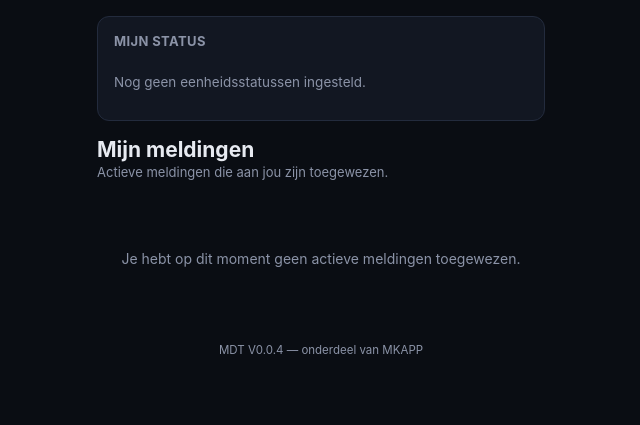
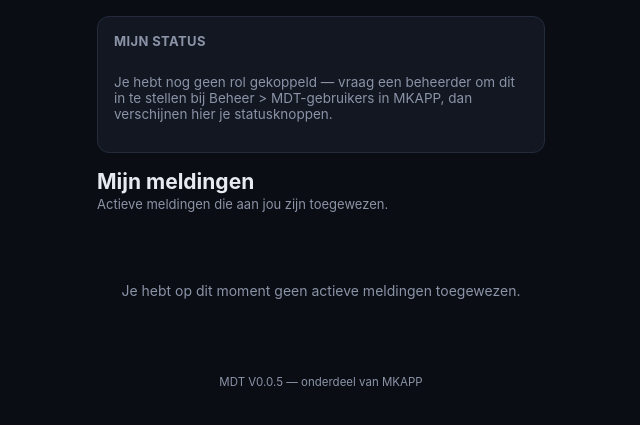
Before and after one commit to WortelXL/mdtmk, a PHP site: page /index.php in a window 1280 px wide. Shown: the part 103-528 px from the top of the page, without its empty margins (319-959 px from the left). Run offline with PHP 8.4, Linux system fonts and the light colour scheme; the visitor is signed in with stand-in values (Sample User, id 1); data that the repository does not hold is empty.

Commit message:
V0.0.5: fase M7 — eenheidsstatussen per rol
- alle_eenheidsstatussen() filtert nu op rol_id (mdt_gebruikers.rol_id)
  in plaats van alle statussen te tonen — geen gekoppelde rol betekent
  een lege lijst, bewust geen generieke terugvallijst.
- zet_eenheidsstatus() weigert nu ook server-side als de gepostte
  status niet bij de eigen gekoppelde rol hoort (niet alleen de UI-
  knoppen verbergen).
- index.php: statuspaneel toont een duidelijke melding als er nog geen
  rol gekoppeld is, of als de eigen rol nog geen statussen heeft.
- README.md/CHANGELOG.md bijgewerkt (vereist MKAPP V2.0.2.4).

Getest tegen een lokale MariaDB: een Bouwploeg-rol met eigen status
ziet alleen die eigen statusknop, een gebruiker zonder rol ziet een
duidelijke lege staat, en een POST met een status van een andere rol
wordt server-side genegeerd (status blijft ongewijzigd) terwijl de
eigen status gewoon nog werkt (inclusief automatische logboekregel).

Co-Authored-By: Claude Sonnet 5 <noreply@anthropic.com>

```diff
--- a/config.php
+++ b/config.php
@@ -34,7 +34,7 @@ define('DB_CHARSET', env_of('DB_CHARSET', 'utf8mb4'));
 // ---- App -------------------------------------------------------------
 // Versienummer, apart bijgehouden van de MKAPP-fasering (M1 t/m M5) —
 // zie CHANGELOG.md voor wat er per versie is toegevoegd/gewijzigd.
-define('APP_VERSION', env_of('APP_VERSION', 'V0.0.4'));
+define('APP_VERSION', env_of('APP_VERSION', 'V0.0.5'));
 
 // ---- Overig ------------------------------------------------------------
 date_default_timezone_set(env_of('APP_TIMEZONE', 'Europe/Amsterdam'));
--- a/includes/functions.php
+++ b/includes/functions.php
@@ -308,16 +308,26 @@ function voeg_logboekregel_toe(PDO $pdo, int $melding_id, string $tekst, int $ge
     $stmt->execute(['m' => $melding_id, 'n' => $tekst, 'a' => $auteur_naam, 'g' => $gebruiker_id]);
 }
 
-// ---- Eenheidsstatus (fase M2) ------------------------------------------
+// ---- Eenheidsstatus (fase M2, per rol sinds fase M7) --------------------
 
-/** Alle eenheidsstatussen (OW/TP/IR/BS/PS/OP), op volgorde. */
-function alle_eenheidsstatussen(PDO $pdo): array
+/**
+ * De eenheidsstatussen die bij $rol_id horen, op volgorde. Sinds fase
+ * M7 hoort elke status bij precies 1 rol (Beheer > Eenheidsstatussen
+ * in MKAPP) — geen gekoppelde rol (null) levert dus altijd een lege
+ * lijst op, bewust geen generieke terugvallijst.
+ */
+function alle_eenheidsstatussen(PDO $pdo, ?int $rol_id): array
 {
-    static $cache = null;
-    if ($cache === null) {
-        $cache = $pdo->query('SELECT * FROM eenheidsstatussen ORDER BY volgorde ASC, id ASC')->fetchAll();
+    static $cache = [];
+    if ($rol_id === null) {
+        return [];
     }
-    return $cache;
+    if (!isset($cache[$rol_id])) {
+        $stmt = $pdo->prepare('SELECT * FROM eenheidsstatussen WHERE rol_id = :r ORDER BY volgorde ASC, id ASC');
+        $stmt->execute(['r' => $rol_id]);
+        $cache[$rol_id] = $stmt->fetchAll();
+    }
+    return $cache[$rol_id];
 }
 
 /** De eenheidsstatus die de gebruiker nu heeft, of null als die nog nooit gezet is. */
@@ -344,6 +354,11 @@ function huidige_eenheidsstatus(PDO $pdo, int $gebruiker_id): ?array
  * Staat `toon_status_overzicht` uit voor dit account (fase M6), dan
  * weigert deze functie server-side — los van `mag_schrijven`, dat gaat
  * alleen over het vrije-tekst-logboek (zie melding.php).
+ *
+ * Sinds fase M7 moet de status ook echt bij de eigen gekoppelde rol
+ * horen — dit is een server-side controle, niet alleen het verbergen
+ * van knoppen in de UI: zonder gekoppelde rol, of bij een status van
+ * een andere rol, weigert deze functie.
  */
 function zet_eenheidsstatus(PDO $pdo, int $gebruiker_id, int $eenheidsstatus_id, string $gebruiker_naam): ?array
 {
@@ -351,11 +366,14 @@ function zet_eenheidsstatus(PDO $pdo, int $gebruiker_id, int $eenheidsstatus_id,
     if (!$instellingen['toon_status_overzicht']) {
         return null;
     }
+    if (!$instellingen['rol_id']) {
+        return null;
+    }
 
     $status_stmt = $pdo->prepare('SELECT * FROM eenheidsstatussen WHERE id = :id');
     $status_stmt->execute(['id' => $eenheidsstatus_id]);
     $status = $status_stmt->fetch();
-    if (!$status) {
+    if (!$status || (int) $status['rol_id'] !== (int) $instellingen['rol_id']) {
         return null;
     }
 
--- a/index.php
+++ b/index.php
@@ -12,6 +12,9 @@ $weergave = ($_GET['weergave'] ?? '') === 'alle' && $instellingen['alle_meldinge
 $meldingen = mijn_meldingen($pdo, huidige_gebruiker_id(), false, $weergave);
 $mijn_status = huidige_eenheidsstatus($pdo, huidige_gebruiker_id());
 $mijn_team = mijn_team($pdo, huidige_gebruiker_id());
+// Sinds fase M7: statussen horen bij een rol -- zonder gekoppelde rol
+// (mdt_instellingen['rol_id']) levert dit altijd een lege lijst op.
+$mijn_statussen = alle_eenheidsstatussen($pdo, $instellingen['rol_id'] ? (int) $instellingen['rol_id'] : null);
 
 $actief_nav = 'meldingen';
 $paginatitel = 'Mijn meldingen';
@@ -22,7 +25,7 @@ include __DIR__ . '/includes/header.php';
 <div class="panel status-panel">
     <h2>Mijn status<?= $mijn_team ? ' · ' . e($mijn_team['naam']) : '' ?></h2>
     <div class="status-grid">
-        <?php foreach (alle_eenheidsstatussen($pdo) as $s): ?>
+        <?php foreach ($mijn_statussen as $s): ?>
             <form method="post" action="/status.php">
                 <input type="hidden" name="eenheidsstatus_id" value="<?= $s['id'] ?>">
                 <button type="submit" class="status-btn <?= $mijn_status && $mijn_status['id'] === $s['id'] ? 'actief' : '' ?>">
@@ -32,8 +35,12 @@ include __DIR__ . '/includes/header.php';
             </form>
         <?php endforeach; ?>
     </div>
-    <?php if (!alle_eenheidsstatussen($pdo)): ?>
-        <p class="log-leeg">Nog geen eenheidsstatussen ingesteld.</p>
+    <?php if (!$mijn_statussen): ?>
+        <p class="log-leeg">
+            <?= $instellingen['rol_id']
+                ? 'Nog geen eenheidsstatussen ingesteld voor jouw rol (Beheer &gt; Eenheidsstatussen in MKAPP).'
+                : 'Je hebt nog geen rol gekoppeld — vraag een beheerder om dit in te stellen bij Beheer &gt; MDT-gebruikers in MKAPP, dan verschijnen hier je statusknoppen.' ?>
+        </p>
     <?php endif; ?>
 </div>
 <?php endif; ?>
```
Also changed, not shown: CHANGELOG.md, README.md.
